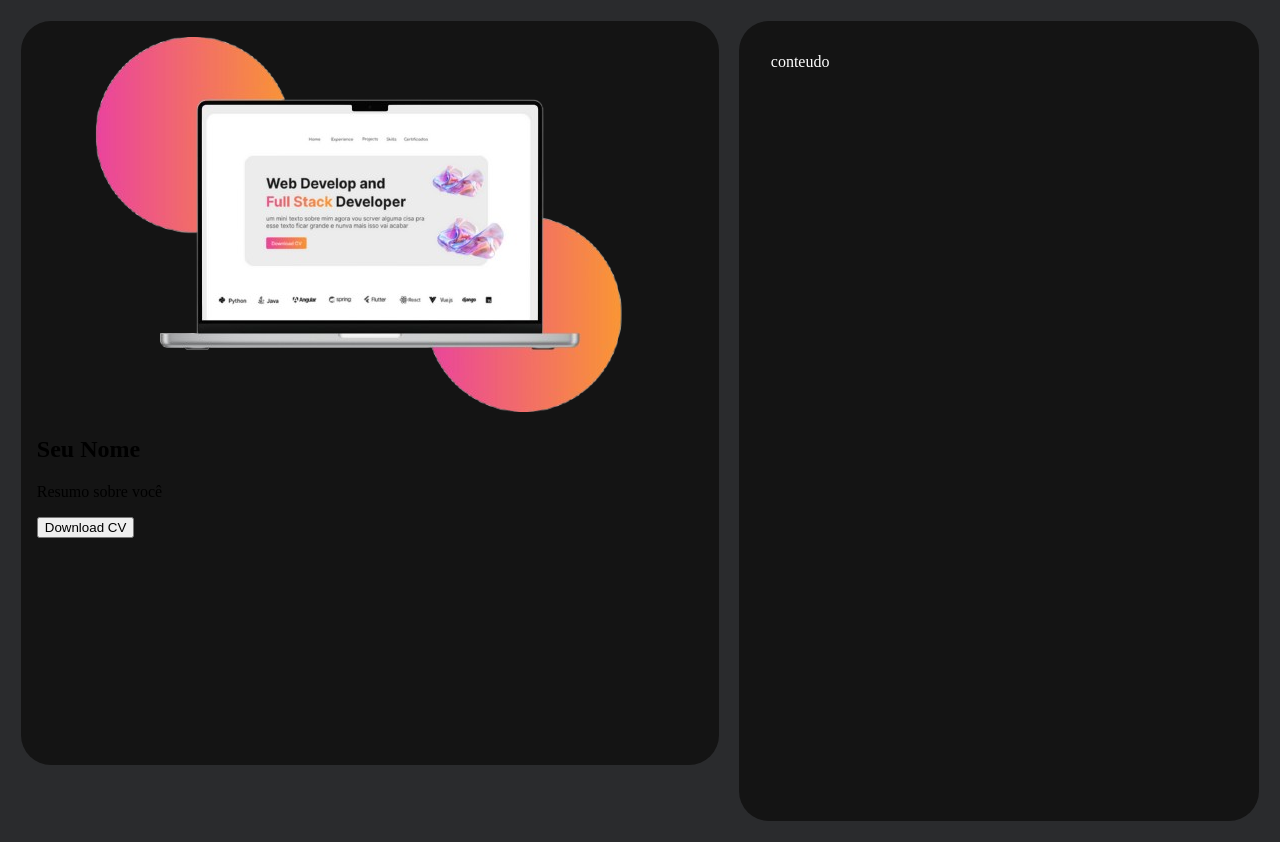
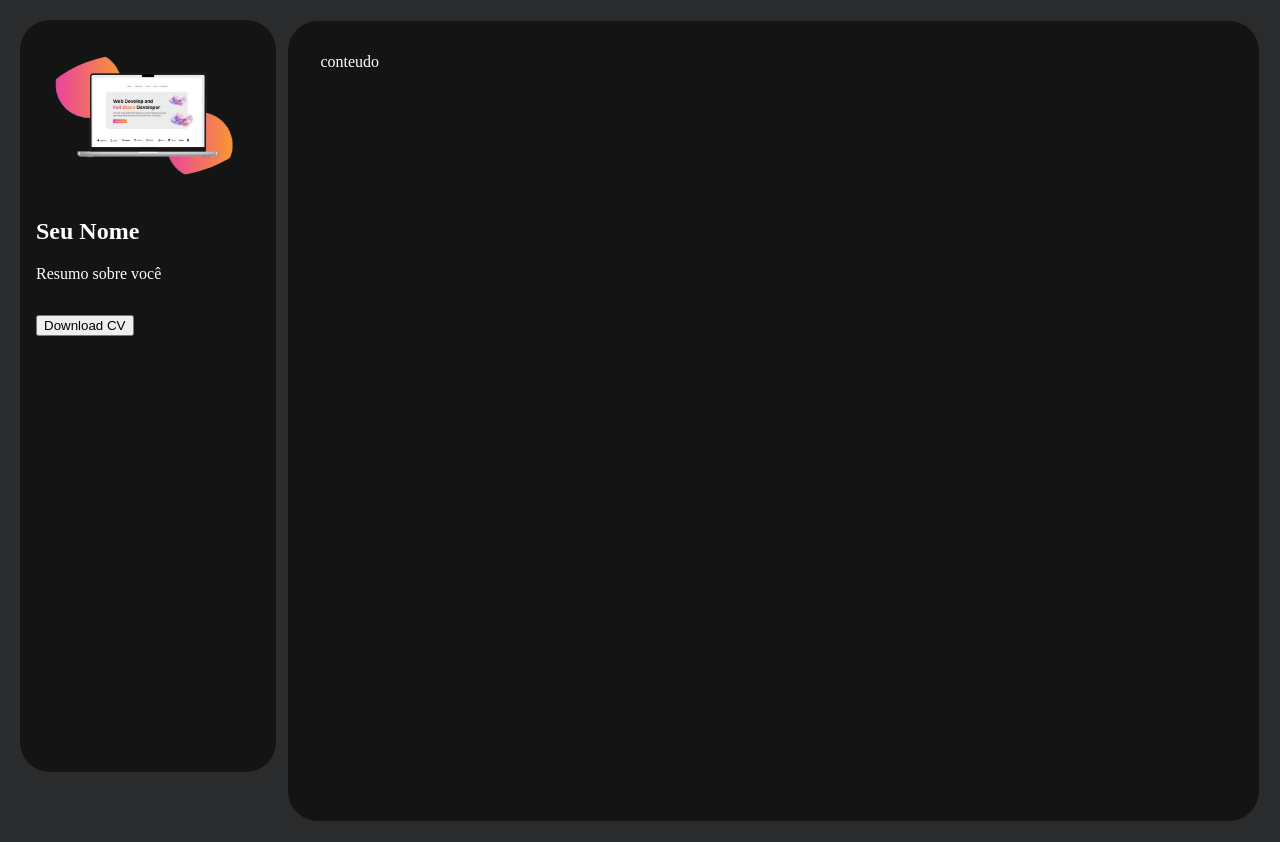
Before and after one commit to mluizaramos/my-portfolio, an Angular app: page / in a window 1280 px wide. Built offline with nearby package versions, Linux system fonts and the light colour scheme.

Commit message:
:rocket: feat: add menu

```diff
--- a/src/app/layout/layout.component.html
+++ b/src/app/layout/layout.component.html
@@ -1,11 +1,37 @@
 <div class="layout-container">
-  <aside class="sidebar">
+
+  <!-- DESKTOP SIDEBAR -->
+  <aside
+    class="sidebar"
+    *ngIf="!isMobile"
+  >
     <app-sidebar></app-sidebar>
   </aside>
 
-  <div class="spacer"></div> <!-- espaço de 20px -->
+  <!-- MOBILE SIDEBAR (só aparece com toggle) -->
+  <aside
+    class="sidebar mobile"
+    *ngIf="isMobileSidebarOpen && isMobile"
+    [class.mobile-active]="isMobileSidebarOpen"
+  >
+    <app-sidebar></app-sidebar>
+  </aside>
 
-  <div class="main-content">
+  <!-- CONTENT -->
+  <div
+    class="main-content"
+    [class.full-width]="isMobile"
+  >
+    <!-- Botão menu só no mobile -->
+    <button
+      class="hamburger-btn"
+      *ngIf="isMobile"
+      (click)="toggleSidebar()"
+      aria-label="Abrir menu"
+    >
+      ☰
+    </button>
+
     <app-content></app-content>
   </div>
 </div>
--- a/src/app/layout/layout.component.scss
+++ b/src/app/layout/layout.component.scss
@@ -1,28 +1,98 @@
+$sidebar-width: 20%;
+$spacer: 20px;
+
 .layout-container {
-  display: flex;
   height: 100vh;
   width: 100%;
+  overflow: hidden;
 
   .sidebar {
-    flex: 0 0 20%;
-    height: 93%;
+    position: fixed;
+    top: 20px;
+    left: 20px;
+    width: $sidebar-width;
+    height: 94vh;
     background-color: #141414;
     border-radius: 30px;
     padding: 1rem;
     box-sizing: border-box;
-  }
+    z-index: 1000;
+    transition: left 0.3s ease-in-out;
 
-  .spacer {
-    width: 20px;
+    // menu aberto
+    &.mobile {
+      width: 60%;
+      top: 16px;
+      left: -100%;
+      height: 94vh;
+      border-radius: 0 20px 20px 0;
+      background-color: aqua;
+
+      &.mobile-active {
+        left: 0;
+      }
+    }
   }
 
   .main-content {
-    flex: 1;
+    margin-left: calc(#{$sidebar-width} + #{$spacer});
+    height: 100vh;
+    overflow-y: auto;
     background-color: #141414;
     color: #fff;
-    overflow-y: auto;
     padding: 2rem;
     border-radius: 30px;
     box-sizing: border-box;
+
+    &.full-width {
+      margin-left: 0;
+      width: 100%;
+      border-radius: 30px;
+    }
   }
 }
+
+.hamburger-btn {
+  display: none;
+
+  @media (max-width: 768px) {
+    display: block;
+    position: relative;
+    font-size: 2rem;
+    background: none;
+    border: none;
+    color: #fff;
+    margin-bottom: 1rem;
+    z-index: 2000;
+  }
+}
+
+
+// .layout-container {
+//   display: flex;
+//   height: 100vh;
+//   width: 100%;
+
+//   .sidebar {
+//     flex: 0 0 20%;
+//     height: 93%;
+//     background-color: #141414;
+//     border-radius: 30px;
+//     padding: 1rem;
+//     box-sizing: border-box;
+//   }
+
+//   .spacer {
+//     width: 20px;
+//   }
+
+//   .main-content {
+//     flex: 1;
+//     background-color: #141414;
+//     color: #fff;
+//     overflow-y: auto;
+//     padding: 2rem;
+//     border-radius: 30px;
+//     box-sizing: border-box;
+//   }
+// }
--- a/src/app/layout/layout.component.ts
+++ b/src/app/layout/layout.component.ts
@@ -1,15 +1,32 @@
-import { Component } from '@angular/core';
+import { Component, HostListener, OnInit } from '@angular/core';
 import { SidebarComponent } from './sidebar/sidebar.component';
 import { ContentComponent } from './content/content.component';
+import { CommonModule } from '@angular/common';
 
 @Component({
   selector: 'app-layout',
   standalone: true,
-  imports: [
-    SidebarComponent,
-    ContentComponent
-  ],
+  imports: [SidebarComponent, ContentComponent, CommonModule],
   templateUrl: './layout.component.html',
   styleUrls: ['./layout.component.scss'],
 })
-export class LayoutComponent {}
+export class LayoutComponent implements OnInit {
+  isMobile = false;
+  isMobileSidebarOpen = false;
+
+  ngOnInit(): void {
+    this.checkScreenSize();
+  }
+
+  @HostListener('window:resize')
+  checkScreenSize(): void {
+    this.isMobile = window.innerWidth <= 768;
+    if (!this.isMobile) {
+      this.isMobileSidebarOpen = false; // garantir que feche ao voltar pro desktop
+    }
+  }
+
+  toggleSidebar(): void {
+    this.isMobileSidebarOpen = !this.isMobileSidebarOpen;
+  }
+}
--- a/src/app/layout/sidebar/sidebar.component.scss
+++ b/src/app/layout/sidebar/sidebar.component.scss
@@ -1,51 +1,27 @@
-// .sidebar {
-//   width: 264px;
-//   background-color: #141414;
-//   color: #fff;
-//   padding: 1rem;
-//   height: 90vh;
-//   position: fixed;
-//   transition: transform 0.3s ease-in-out;
-//   z-index: 1000;
-//   border-radius: 30px;
+:host {
+  display: block;
+  height: 100%;
+  width: 100%;
+}
 
-//   img {
-//     width: 100%;
-//     border-radius: 50%;
-//     margin-bottom: 1rem;
-//   }
+.sidebar {
+  width: 100%;
+  height: 100%;
+  color: white;
 
-//   .top-controls {
-//     display: flex;
-//     justify-content: space-between;
-//     margin-bottom: 1rem;
-//   }
+  img {
+    width: 100%;
+    border-radius: 50%;
+    margin-bottom: 1rem;
+  }
 
-//   .download-btn {
-//     margin-top: 2rem;
-//   }
+  .top-controls {
+    display: flex;
+    justify-content: space-between;
+    margin-bottom: 1rem;
+  }
 
-//   .close-btn {
-//     display: none;
-//     position: absolute;
-//     top: 1rem;
-//     right: 1rem;
-//     background: none;
-//     color: white;
-//     border: none;
-//     font-size: 1.5rem;
-//   }
-
-//   @media (max-width: 768px) {
-//     transform: translateX(-100%);
-//     position: fixed;
-
-//     &.mobile-active {
-//       transform: translateX(0);
-//     }
-
-//     .close-btn {
-//       display: block;
-//     }
-//   }
-// }
+  .download-btn {
+    margin-top: 2rem;
+  }
+}
--- a/src/app/layout/sidebar/sidebar.component.ts
+++ b/src/app/layout/sidebar/sidebar.component.ts
@@ -2,17 +2,8 @@ import { Component } from '@angular/core';
 
 @Component({
   selector: 'app-sidebar',
+  standalone: true,
   templateUrl: './sidebar.component.html',
   styleUrls: ['./sidebar.component.scss']
 })
-export class SidebarComponent {
-  isMenuOpen = false;
-
-  toggleMenu() {
-    this.isMenuOpen = !this.isMenuOpen;
-  }
-
-  isMobile(): boolean {
-    return window.innerWidth <= 768;
-  }
-}
+export class SidebarComponent {}
```
